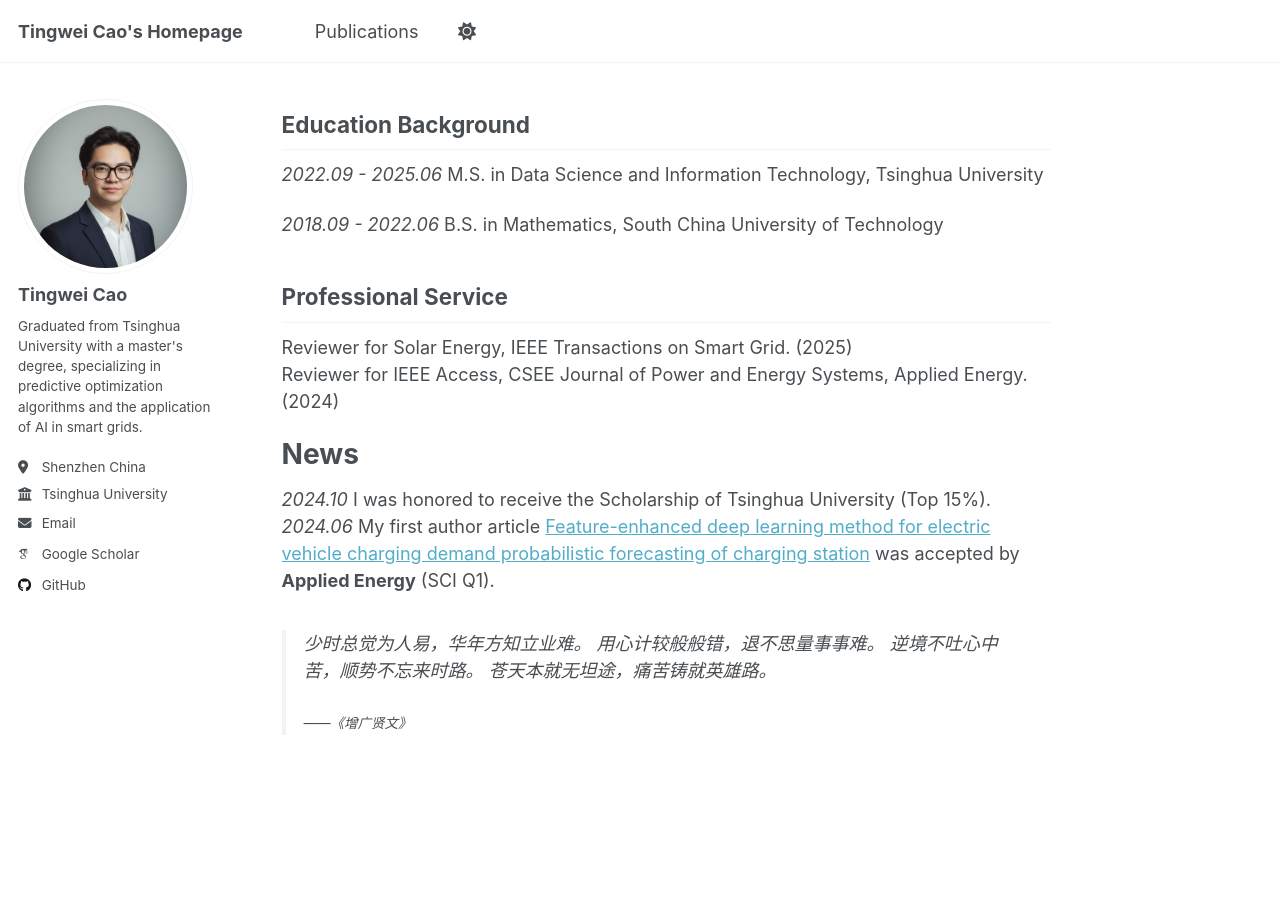
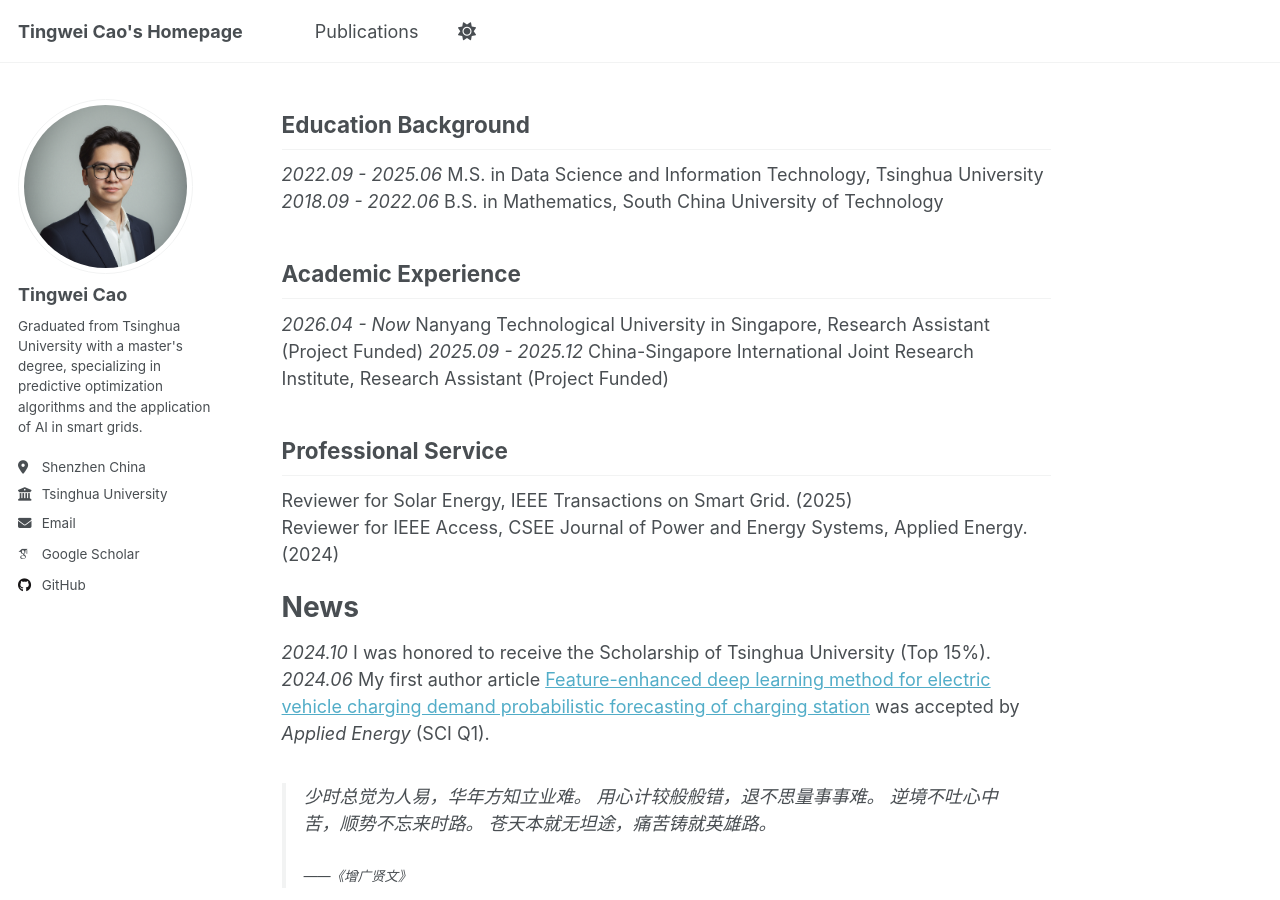
Before and after one commit to tingweicao/tingweicao.github.io, a Jekyll site: the page built from _pages/about.md, in a window 1280 px wide and 900 px high, scrolled down 423 px. Built offline with Jekyll 4.4.1, drawn with Linux system fonts in a browser that asks for light colours; some web fonts are replaced; a script that is not in the unit is left out.

Commit message:
Update about.md

```diff
--- a/_pages/about.md
+++ b/_pages/about.md
@@ -14,8 +14,12 @@ My research interests include time series probability prediction methods in powe
 Education Background
 -----
 _2022.09 - 2025.06_ M.S. in Data Science and Information Technology, Tsinghua University
+_2018.09 - 2022.06_ B.S. in Mathematics, South China University of Technology
 
-_2018.09 - 2022.06_ B.S. in Mathematics, South China University of Technology
+Academic Experience
+----
+_2026.04 - Now_ Nanyang Technological University in Singapore, Research Assistant (Project Funded)
+_2025.09 - 2025.12_ China-Singapore International Joint Research Institute, Research Assistant (Project Funded)
 
 Professional Service
 -----
@@ -25,7 +29,7 @@ Reviewer for IEEE Access, CSEE Journal of Power and Energy Systems, Applied Ener
 News
 ======
 _2024.10_ I was honored to receive the Scholarship of Tsinghua University (Top 15%).
-_2024.06_ My first author article [Feature-enhanced deep learning method for electric vehicle charging demand probabilistic forecasting of charging station](https://www.sciencedirect.com/science/article/abs/pii/S0306261924011346) was accepted by **Applied Energy** (SCI Q1).
+_2024.06_ My first author article [Feature-enhanced deep learning method for electric vehicle charging demand probabilistic forecasting of charging station](https://www.sciencedirect.com/science/article/abs/pii/S0306261924011346) was accepted by *Applied Energy* (SCI Q1).
 
 > 少时总觉为人易，华年方知立业难。
 > 用心计较般般错，退不思量事事难。
```
